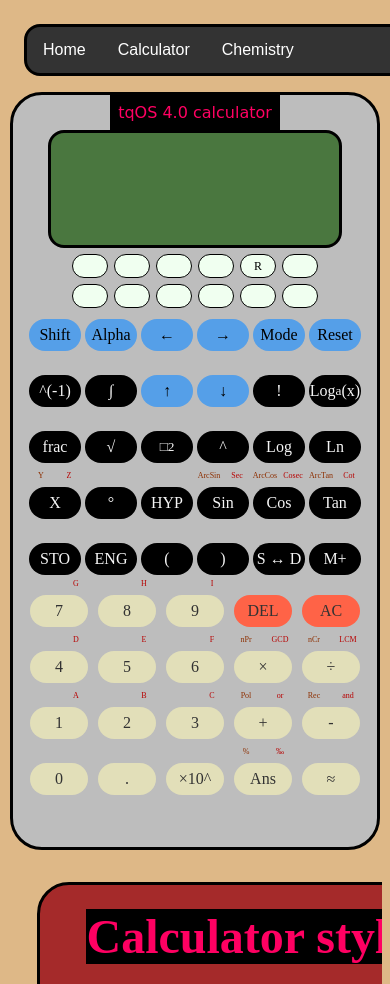
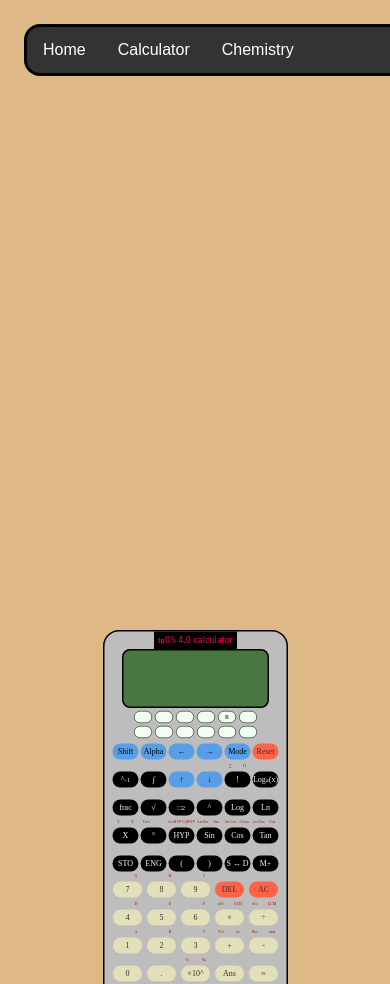
Before and after one commit to SIPNJ/Stunary, a plain HTML site: page tqOS4.html in a window 390 px wide. Shown: the top 984 px of the page. Drawn offline with Linux system fonts and the light colour scheme.

Commit message:
fact pol rec

```diff
--- a/Calculator/tqOS 4.0/CSS 4.0/phone.css
+++ b/Calculator/tqOS 4.0/CSS 4.0/phone.css
@@ -20,6 +20,7 @@
 
 @media only screen and (max-width: 414px){
     #content{
+        transform: scale(0.5,0.5);
         display: flex;
         flex-flow: column;
         align-items: center;
--- a/tqOS4.html
+++ b/tqOS4.html
@@ -37,7 +37,7 @@
             <div id="calculator" style="background-color: rgb(189, 189, 189);">
                 <div id="namedisp">
                     <div class="name" style="font-family:cursive; padding: 0.5em;">
-                        tqOS 4.0 calculator
+                        𝖙𝖖𝕆𝕊 4.0 calculator
                     </div>
                 </div>
                 <div id="realcalc">
@@ -73,40 +73,40 @@
                             <div class="set" id="Left">&larr;</div>
                             <div class="set" id="Right">&rarr;</div>
                             <div class="set" id="mode"> Mode </div>
-                            <div class="set" id="Reset"> Reset </div>
+                            <div class="deact" id="Reset"> Reset </div>
 
-                            <div></div>
-                            <div></div>
-                            <div></div>
-                            <div></div>
-                            <div></div>
-                            <div></div>
-                            <div></div>
-                            <div></div>
-                            <div></div>
-                            <div></div>
-                            <div></div>
-                            <div></div>
+                            <div class="sft"></div>
+                            <div class="alt"></div>
+                            <div class="sft"></div>
+                            <div class="alt"></div>
+                            <div class="sft"></div>
+                            <div class="alt"></div>
+                            <div class="sft"></div>
+                            <div class="alt"></div>
+                            <div class="sft">∑</div>
+                            <div class="alt">Π</div>
+                            <div class="sft"></div>
+                            <div class="alt"></div>
 
-                            <div class="doc" class="collo" id="minusone"> ^(-1) </div>
+                            <div class="doc" class="collo" id="minusone"> ^<sup>-1</sup></div>
                             <div class="doc" class="collo" id="integral" disabled>&int;</div>
                             <div class="set" id="Up">&uarr;</div>
                             <div class="set" id="Down">&darr;</div>
                             <div class="doc" class="collo" id="factorial">!</div>
                             <div class="doc" class="collo" id="Loga">Log <sub>a</sub>(x)</div>
 
-                            <div></div>
-                            <div></div>
-                            <div></div>
-                            <div></div>
-                            <div></div>
-                            <div></div>
-                            <div></div>
-                            <div></div>
-                            <div></div>
-                            <div></div>
-                            <div></div>
-                            <div></div>
+                            <div class="sft"></div>
+                            <div class="alt"></div>
+                            <div class="sft"></div>
+                            <div class="alt"></div>
+                            <div class="sft"></div>
+                            <div class="alt"></div>
+                            <div class="sft"></div>
+                            <div class="alt"></div>
+                            <div class="sft"></div>
+                            <div class="alt"></div>
+                            <div class="sft"></div>
+                            <div class="alt"></div>
 
                             <div class="doc" class="sup" id="frac"> frac </div>
                             <div class="doc" class="sup" id="sqrt">&radic;</div>
@@ -117,10 +117,10 @@
 
                             <div class="sft">Y</div>
                             <div class="alt">Z</div>
-                            <div class="sft"></div>
+                            <div class="sft">Fact</div>
                             <div class="alt"></div>
-                            <div class="sft"></div>
-                            <div class="alt"></div>
+                            <div class="sft">ArcHYP</div>
+                            <div class="alt">CoHYP</div>
                             <div class="sft">ArcSin</div>
                             <div class="alt">Sec</div>
                             <div class="sft">ArcCos</div>
@@ -135,18 +135,18 @@
                             <div class="doc" class="trig" id="cosine">Cos</div>
                             <div class="doc" class="trig" id="tangent">Tan</div>
 
-                            <div></div>
-                            <div></div>
-                            <div></div>
-                            <div></div>
-                            <div></div>
-                            <div></div>
-                            <div></div>
-                            <div></div>
-                            <div></div>
-                            <div></div>
-                            <div></div>
-                            <div></div>
+                            <div class="sft"></div>
+                            <div class="alt"></div>
+                            <div class="sft"></div>
+                            <div class="alt"></div>
+                            <div class="sft"></div>
+                            <div class="alt"></div>
+                            <div class="sft"></div>
+                            <div class="alt"></div>
+                            <div class="sft"></div>
+                            <div class="alt"></div>
+                            <div class="sft"></div>
+                            <div class="alt"></div>
 
                             <div class="doc" class="subset" id="sto">STO</div>
                             <div class="doc" class="subset" id="eng">ENG</div>
@@ -227,10 +227,10 @@
                             <div class="alt"></div>
                             <div class="sft"></div>
                             <div class="alt"></div>
+                            <div class="sft">%</div>
+                            <div class="alt">‰</div>
                             <div class="sft"></div>
                             <div class="alt"></div>
-                            <div class="sft">%</div>
-                            <div class="alt">‰</div>
                             <div class="sft"></div>
                             <div class="alt"></div>
 
@@ -353,7 +353,9 @@
                     <div id="menucontent">
                         <div class="menucontent" id="general">
                             <h2 class="contenttitle"> General Instruction </h2>
-
+                            <p><strong>DEL</strong> means delete a character</p>
+                            <p><strong>AC</strong> means delete all character but doesn't delete storage </p>
+                            <p><strong>RESET</strong> means delete all setting buttons and storage</p>
                         </div>
                         <div class="menucontent" id="baseopera">
                             <h2 class="contenttitle"> Basic Operator </h2>
```
Also changed, not shown: Calculator/tqOS 4.0/Javascript 4.0/App.js (+130 -9 lines).
